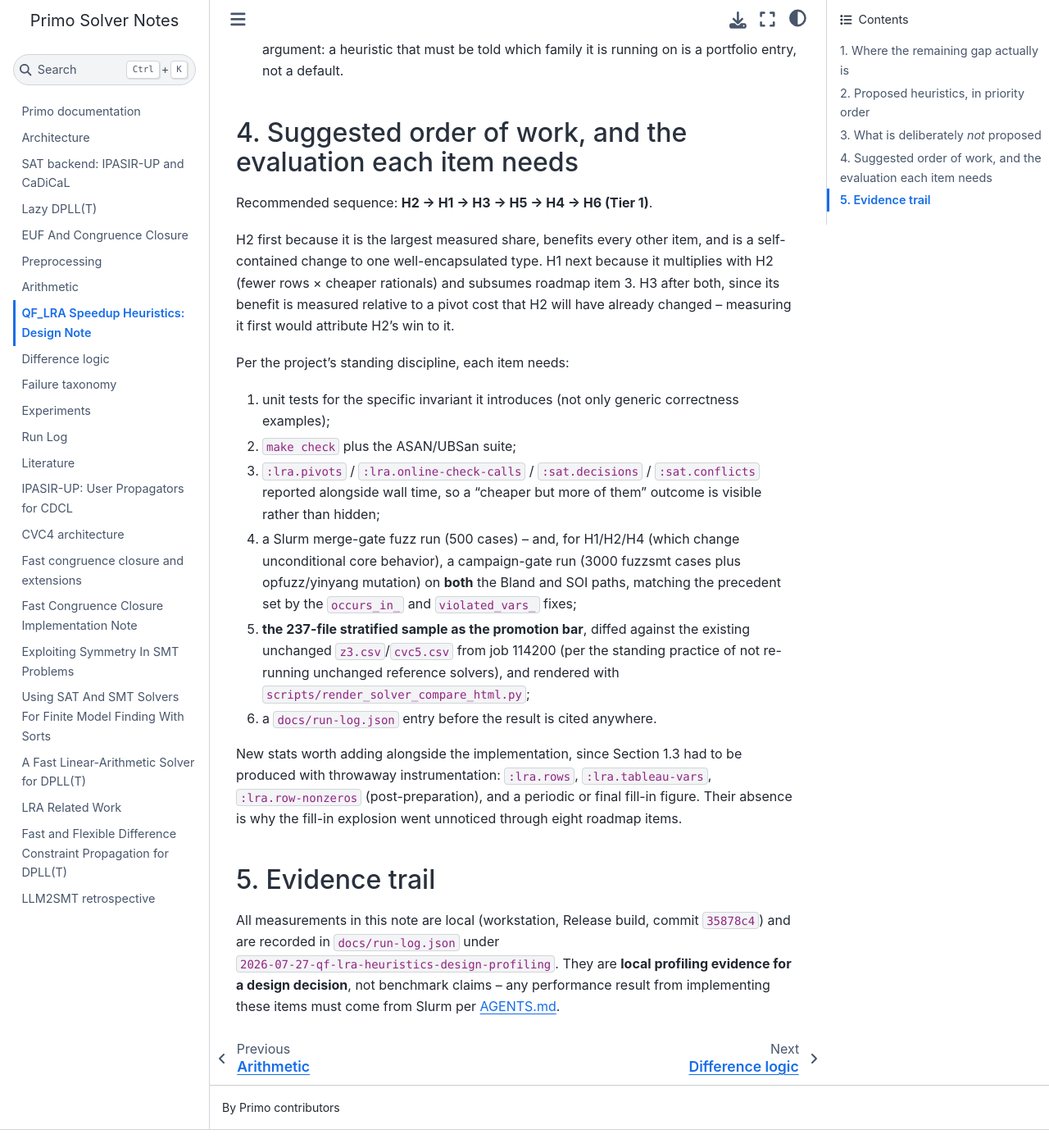
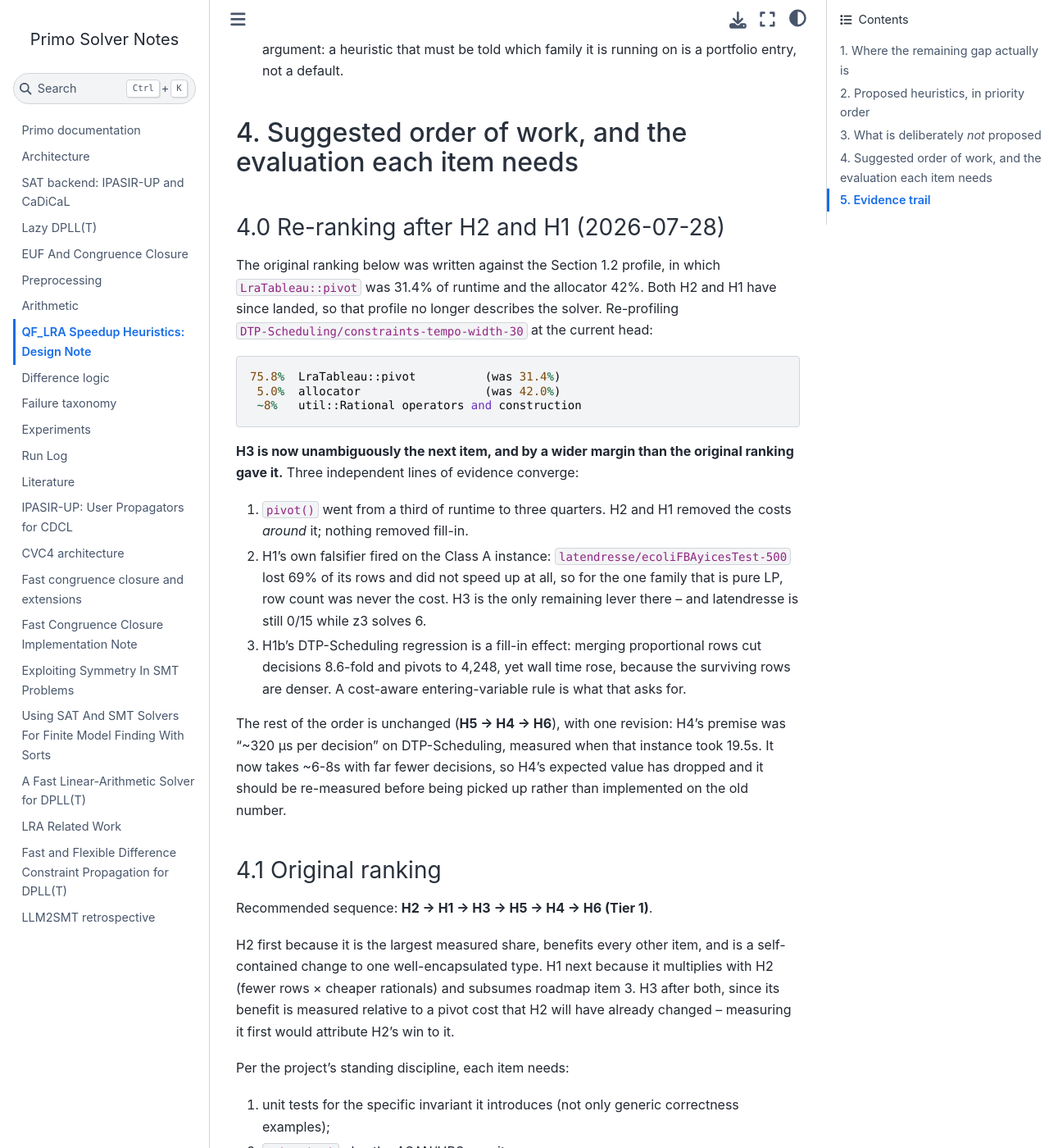
Before and after one commit to primo-solver/primo, a Jupyter Book: the page built from docs/qf-lra-heuristics.md, in a window 1280 px wide and 1400 px high, scrolled down 12511 px. Shown: the whole window at 82% size. Built offline with Jupyter Book 1.0.4 settings and Sphinx 7.4.7 and the Sphinx Book theme 1.1.4, drawn with Linux system fonts in a browser that asks for light colours; before the commit the page ends 13889 px from its top, so only the background shows below that.

Commit message:
Re-rank the remaining heuristics against the post-H2/H1 profile
The note's ranking was written against a profile in which pivot() was 31.4%
of runtime and the allocator 42%. H2 and H1 removed the costs around
pivot(), so that profile no longer describes the solver: re-profiling
DTP-Scheduling now puts pivot() at 75.8% and the allocator at 5%.

H3 (fill-in-aware entering-variable selection) moves up decisively, on three
converging lines of evidence: pivot() going from a third to three quarters
of runtime; H1's falsifier firing on latendresse, which lost 69% of its rows
without speeding up at all and is still 0/15 against z3's 6; and H1b's
DTP-Scheduling regression, which is itself a fill-in effect (8.6x fewer
decisions, denser surviving rows, more wall time).

H4's premise is revised down rather than kept: it was "~320 microseconds per
decision" on an instance that took 19.5s and now takes 6-8s with far fewer
decisions, so it should be re-measured before being picked up rather than
implemented against a stale number.

Co-Authored-By: Claude Opus 5 <noreply@anthropic.com>

````diff
--- a/docs/qf-lra-heuristics.md
+++ b/docs/qf-lra-heuristics.md
@@ -507,6 +507,42 @@ measured, since they may move these families on their own.
 
 ## 4. Suggested order of work, and the evaluation each item needs
 
+### 4.0 Re-ranking after H2 and H1 (2026-07-28)
+
+The original ranking below was written against the Section 1.2 profile, in
+which `LraTableau::pivot` was 31.4% of runtime and the allocator 42%. Both
+H2 and H1 have since landed, so that profile no longer describes the solver.
+Re-profiling `DTP-Scheduling/constraints-tempo-width-30` at the current head:
+
+```
+75.8%  LraTableau::pivot          (was 31.4%)
+ 5.0%  allocator                  (was 42.0%)
+ ~8%   util::Rational operators and construction
+```
+
+**H3 is now unambiguously the next item, and by a wider margin than the
+original ranking gave it.** Three independent lines of evidence converge:
+
+1. `pivot()` went from a third of runtime to three quarters. H2 and H1
+   removed the costs *around* it; nothing removed fill-in.
+2. H1's own falsifier fired on the Class A instance:
+   `latendresse/ecoliFBAyicesTest-500` lost 69% of its rows and did not speed
+   up at all, so for the one family that is pure LP, row count was never the
+   cost. H3 is the only remaining lever there -- and latendresse is still
+   0/15 while z3 solves 6.
+3. H1b's DTP-Scheduling regression is a fill-in effect: merging proportional
+   rows cut decisions 8.6-fold and pivots to 4,248, yet wall time rose,
+   because the surviving rows are denser. A cost-aware entering-variable rule
+   is what that asks for.
+
+The rest of the order is unchanged (**H5 → H4 → H6**), with one revision:
+H4's premise was "~320 µs per decision" on DTP-Scheduling, measured when
+that instance took 19.5s. It now takes ~6-8s with far fewer decisions, so
+H4's expected value has dropped and it should be re-measured before being
+picked up rather than implemented on the old number.
+
+### 4.1 Original ranking
+
 Recommended sequence: **H2 → H1 → H3 → H5 → H4 → H6 (Tier 1)**.
 
 H2 first because it is the largest measured share, benefits every other
````
